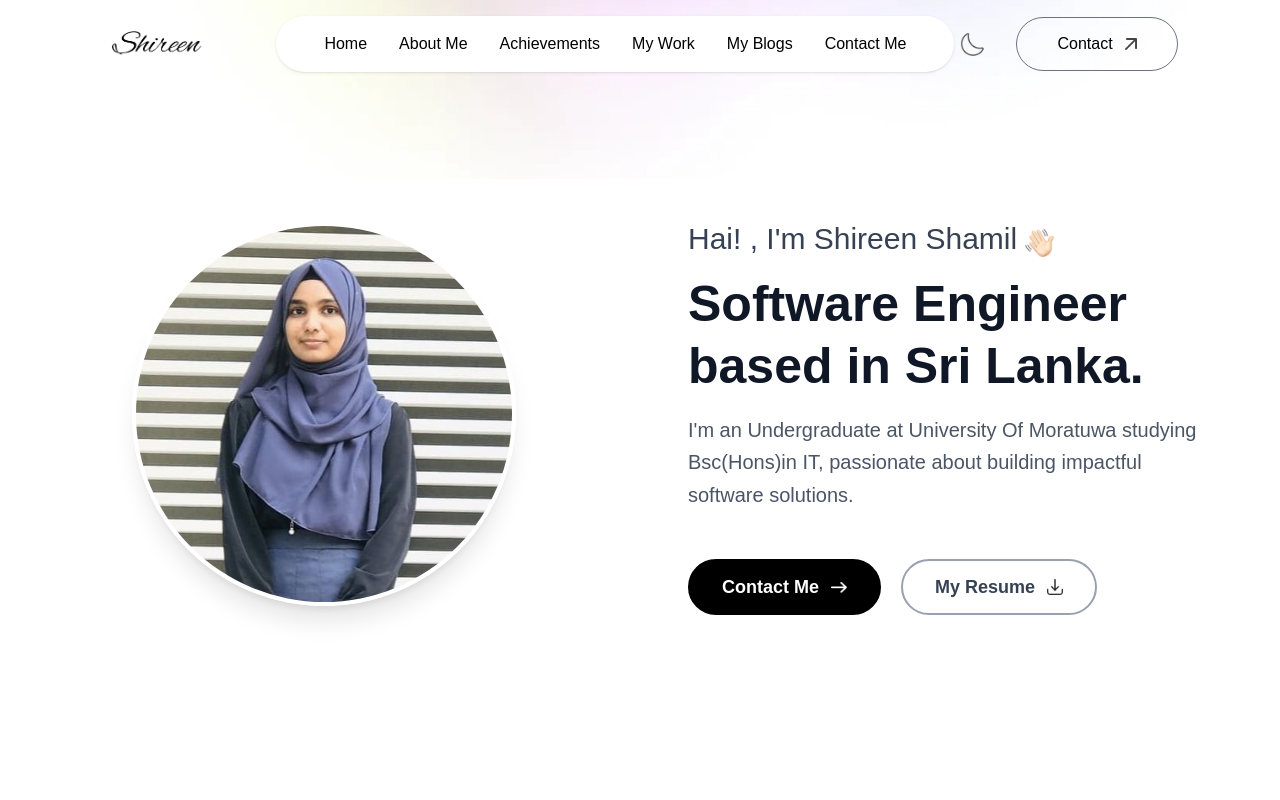
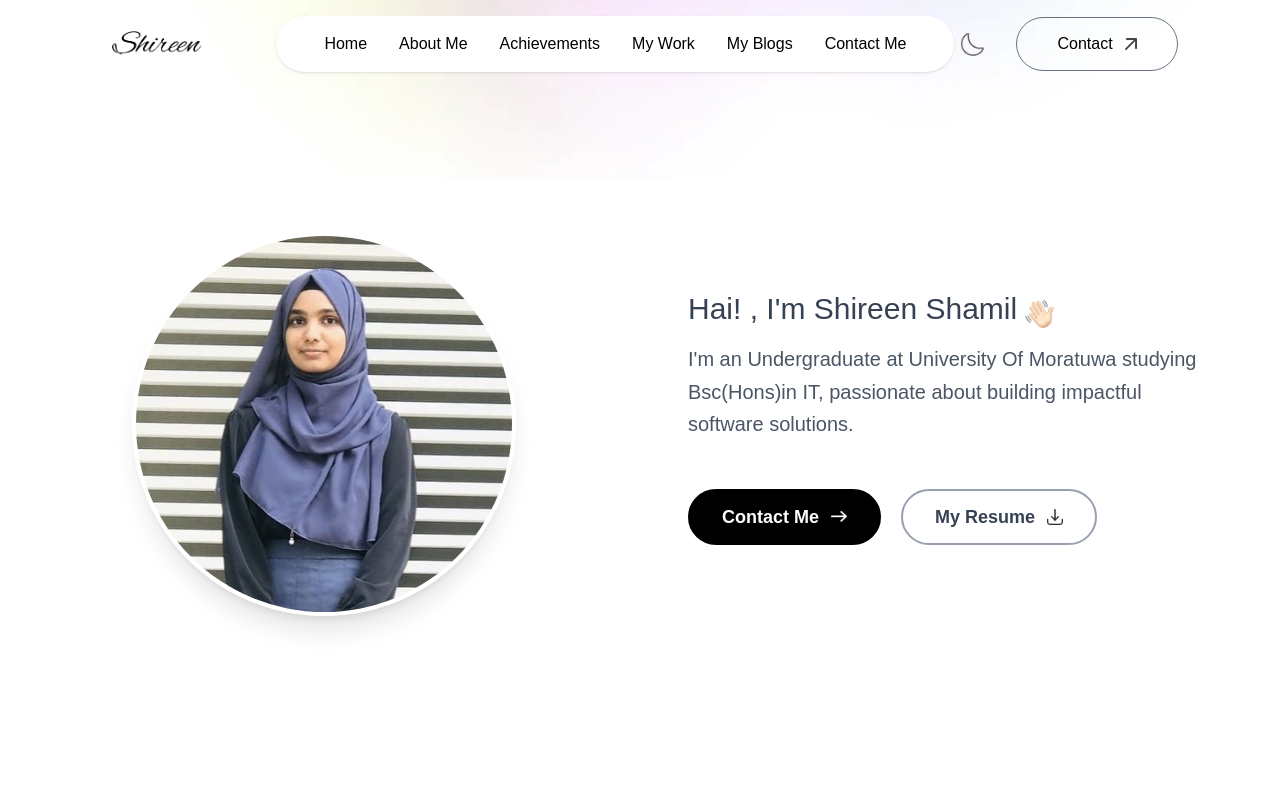
Before and after one commit to ShireenShamil/PortfolioLatest, a Next.js app: page / in a window 1280 px wide. Shown: the top 800 px of the page. Built offline with nearby package versions, Linux system fonts and the light colour scheme; a web font is replaced by a local one.

Commit message:
update 40

```diff
--- a/app/components/Header.jsx
+++ b/app/components/Header.jsx
@@ -28,7 +28,7 @@ const Header = ({ isDarkMode }) => {
             alt='Shireen Shamil Profile'
             width={400}
             height={400}
-            className='rounded-full w-64 h-64 sm:w-80 sm:h-80 lg:w-96 lg:h-96 object-cover
+            className='rounded-full w-64 h-64 sm:w-80 sm:mt-5 sm:h-80 lg:w-96 lg:h-96 object-cover
                        border-4 border-white dark:border-gray-700
                        shadow-xl dark:shadow-2xl transition-all duration-300 ease-in-out
                        hover:scale-105 transform'
@@ -52,14 +52,14 @@ const Header = ({ isDarkMode }) => {
             Hai! , I'm Shireen Shamil <Image src={assets.hand_icon} alt='Waving hand' className='w-7 animate-wave' />
           </motion.h3>
 
-          <motion.h1
+          {/* <motion.h1
             initial={{ opacity: 0, y: 30 }}
             whileInView={{ opacity: 1, y: 0 }}
             transition={{ duration: 0.7, delay: 0.4 }}
             className='text-3xl sm:text-4xl lg:text-[50px] font-bold font-Outfit leading-tight text-gray-900 dark:text-white'
           >
             Software Engineer <br className="hidden sm:inline" /> based in Sri Lanka.
-          </motion.h1>
+          </motion.h1> */}
 
           <motion.p
             initial={{ opacity: 0, y: 30 }}
```
